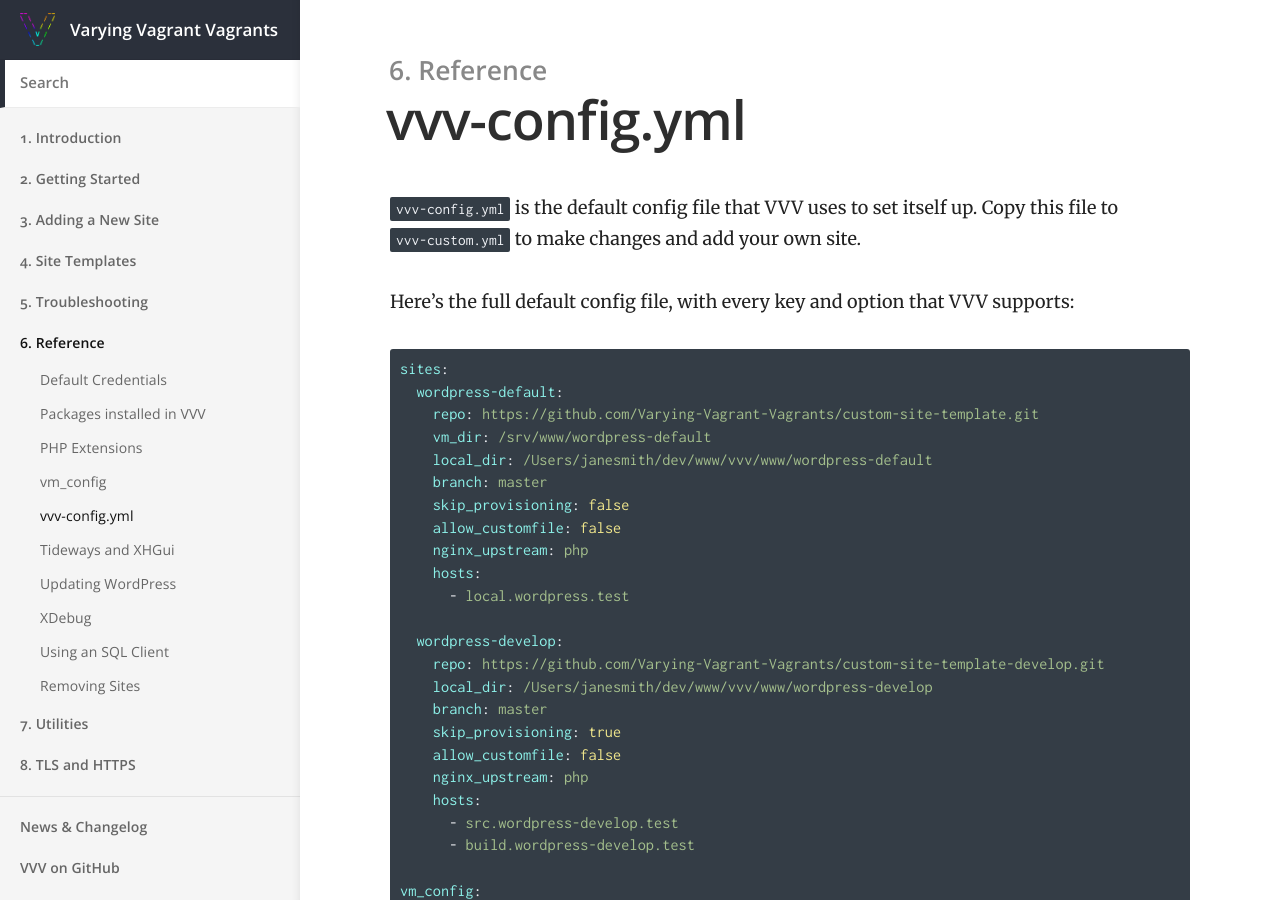
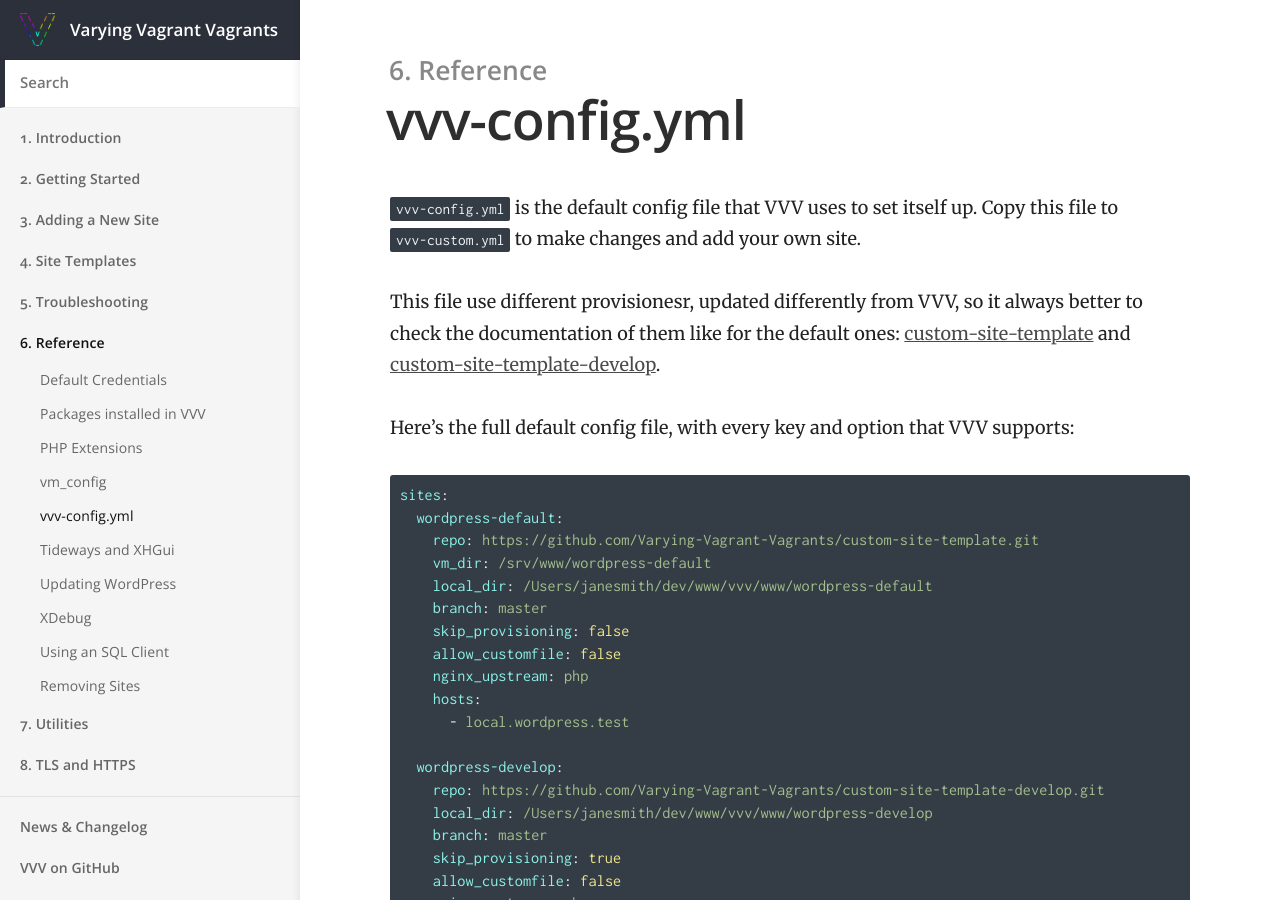
Before and after one commit to Varying-Vagrant-Vagrants/varyingvagrantvagrants.org, a Jekyll site: the page built from docs/en-US/vvv-config.yml.md, in a window 1280 px wide and 900 px high. Built offline with Jekyll 4.4.1, drawn with Linux system fonts in a browser that asks for light colours.

Commit message:
Fix #1935

```diff
--- a/docs/en-US/vvv-config.yml.md
+++ b/docs/en-US/vvv-config.yml.md
@@ -7,6 +7,8 @@ permalink: /docs/en-US/vvv-config/
 ---
 
 `vvv-config.yml` is the default config file that VVV uses to set itself up. Copy this file to `vvv-custom.yml` to make changes and add your own site.
+
+This file use different provisionesr, updated differently from VVV, so it always better to check the documentation of them like for the default ones: [custom-site-template](https://github.com/Varying-Vagrant-Vagrants/custom-site-template/blob/master/README.md) and [custom-site-template-develop](https://github.com/Varying-Vagrant-Vagrants/custom-site-template-develop/blob/master/README.md).
 
 Here's the full default config file, with every key and option that VVV supports:
 
```
